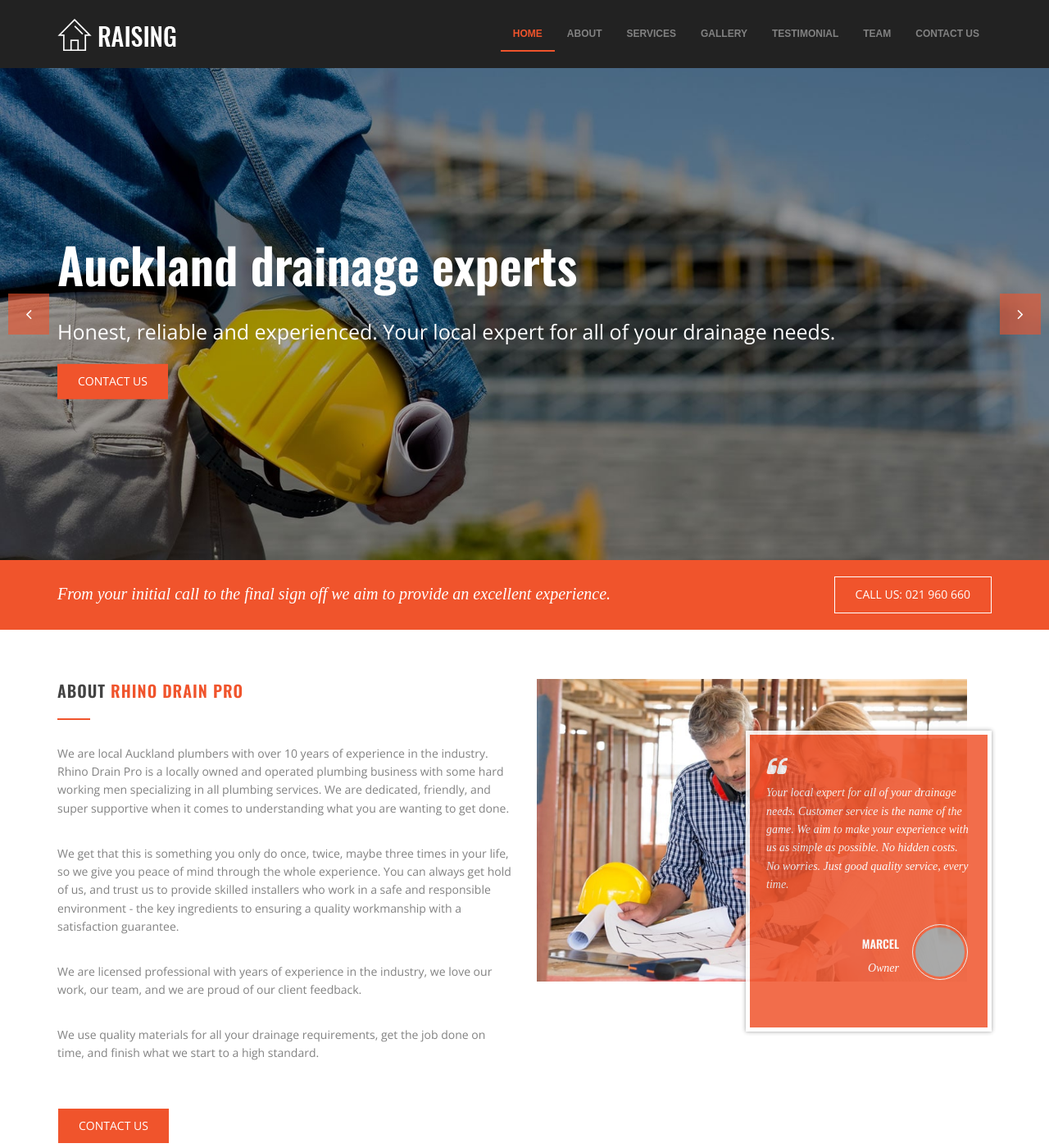
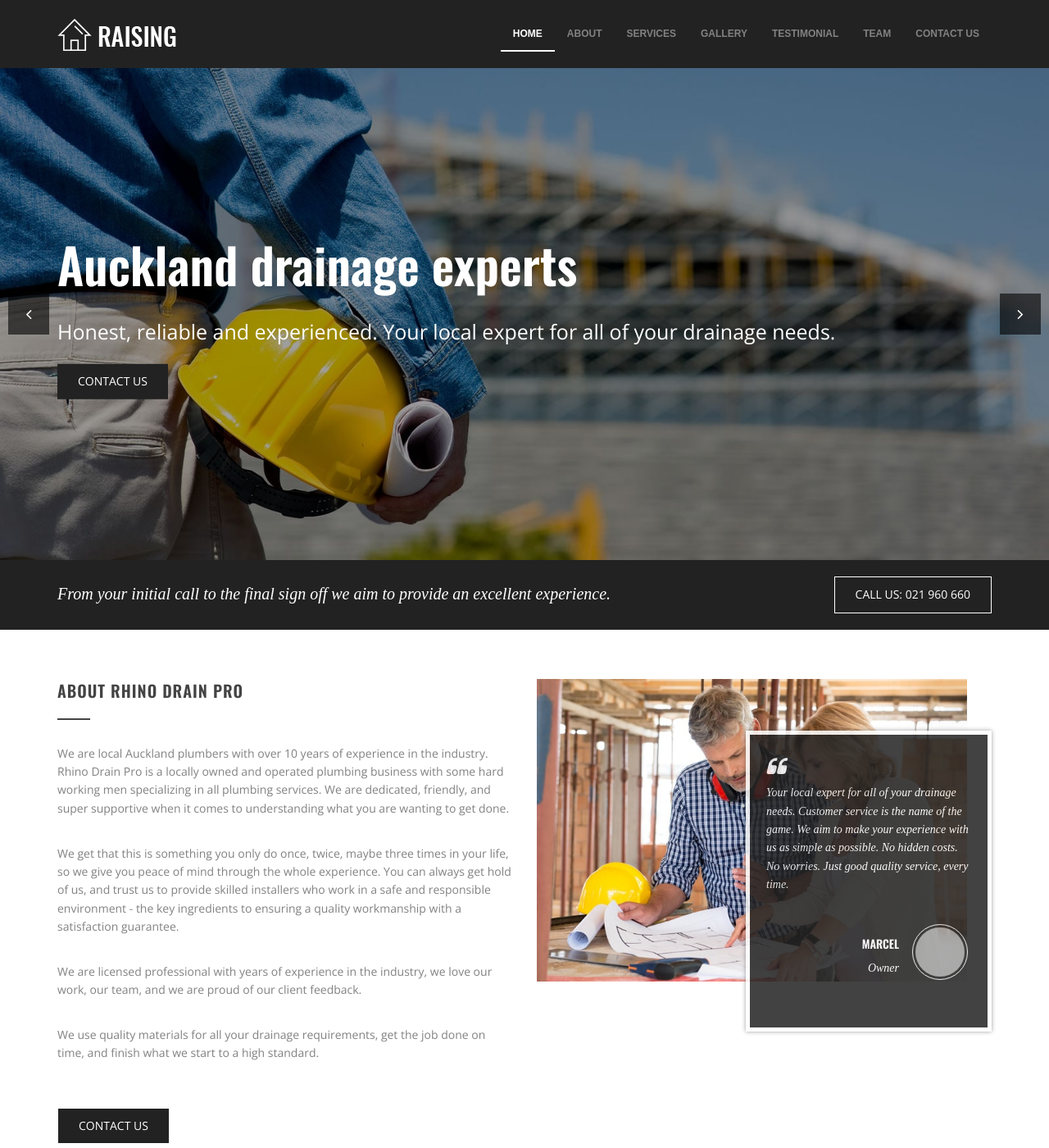
Before and after one commit to rhinodrainpro/rhinodrainpro.github.io, a Jekyll site: the page built from index.html, in a window 1280 px wide and 1400 px high. Shown: the whole window at 82% size. Built offline with Jekyll 4.4.1, drawn with Linux system fonts in a browser that asks for light colours; some web fonts are replaced; grey boxes are pictures that could not be loaded.

Commit message:
Update main.css

```diff
--- a/assets/css/main.css
+++ b/assets/css/main.css
@@ -261,7 +261,8 @@ a {
 
 a:hover {
     text-decoration: none;
-    color: #f0542c;
+    /* color: #f0542c; */
+    color: #000;
 }
 
 a:focus {
@@ -270,12 +271,14 @@ a:focus {
 
 ::-moz-selection {
     color: #fff;
-    background-color: #f0542c;
+    /* background-color: #f0542c; */
+    background-color: #000;
 }
 
 ::selection {
     color: #fff;
-    background-color: #f0542c;
+    /* background-color: #f0542c; */
+    background-color: #000;
 }
 
 .md-section {
@@ -358,7 +361,8 @@ textarea:-ms-input-placeholder, select:-ms-input-placeholder {
 
 input:not([type="button"]):not([type="submit"]):not([type="radio"]):not([type="checkbox"]):not([type="color"]):focus,
 textarea:focus, select:focus {
-    border-color: #f0542c;
+    /* border-color: #f0542c; */
+    border-color: #000;
 }
 
 input:not([type="button"]):not([type="submit"]):not([type="radio"]):not([type="checkbox"]):not([type="color"])[disabled],
@@ -494,11 +498,13 @@ mark, .mark {
 }
 
 .btn-primary {
-    background-color: #f0542c;
+    /*background-color: #f0542c;*/
+    background-color: #222;
 }
 
 .btn-primary:hover {
-    background-color: #da390f;
+    /*background-color: #da390f;*/
+    background-color: #000000;
 }
 
 .btn-danger {
@@ -679,7 +685,8 @@ mark, .mark {
 --------------------------------------------------------------------------------*/
 
 .cta-02 {
-    background-color: #f0542c;
+    /*background-color: #f0542c;*/
+    background-color: #222;
     padding: 20px 0;
 }
 
@@ -1553,7 +1560,8 @@ mark, .mark {
 
 .quote-02 {
     max-width: 300px;
-    background-color: #f0542c;
+    /*background-color: #f0542c;*/
+    background-color: #222;
     border: 5px solid #fff;
     padding: 20px;
     margin: 0;
@@ -1607,7 +1615,8 @@ mark, .mark {
 }
 
 .quote__style-02 {
-    border-left: 2px solid #f0542c;
+    /*border-left: 2px solid #f0542c;*/
+    border-left: 2px solid #222;
     background-color: transparent;
     padding: 0 10px;
 }
@@ -1681,6 +1690,9 @@ mark, .mark {
     margin-bottom: 40px;
     background-color: #fff;
     padding: 15px;
+    height: -webkit-calc(100% - 40px);
+    height: -moz-calc(100% - 40px);
+    height: calc(100% - 40px);
 }
 
 .services__title {
@@ -1690,7 +1702,8 @@ mark, .mark {
 }
 
 .services__title:hover {
-    color: #f0542c;
+    /*color: #f0542c;*/
+    color: #000000;
 }
 
 .services__img {
@@ -2294,9 +2307,9 @@ mark, .mark {
     text-align: center;
     color: #fff;
     border-radius: 50%;
+    /* background-color: #f0542c; */
     background-color: #222;
     margin: 5px;
-    background-color: #f0542c;
     color: #fff;
 }
 
@@ -2389,7 +2402,7 @@ mark, .mark {
     left: 0;
     width: 100%;
     height: 100%;
-    background-color: rgba(240, 84, 44, .9);
+    background-color: rgba(0, 0, 0, 0.9);
     visibility: hidden;
     opacity: 0;
     transition: all .3s ease;
@@ -2433,14 +2446,16 @@ mark, .mark {
 }
 
 .sec-title__title span {
-    color: #f0542c;
+    /*background-color: #f0542c;*/
+    color: #444;
 }
 
 .sec-title__divider {
     display: block;
     width: 40px;
     height: 2px;
-    background-color: #f0542c;
+    /*background-color: #f0542c;*/
+    background-color: #444;
 }
 
 .sec-title__lg-title .sec-title__title {
@@ -2495,7 +2510,8 @@ mark, .mark {
 
 .widget-contact__title {
     text-transform: capitalize;
-    color: #f0542c;
+    /*color: #f0542c;*/
+    color: #222;
 }
 
 .widget-contact__text {
@@ -3217,7 +3233,8 @@ mark, .mark {
     }
 
     .raising-nav li:hover > a {
-        color: #f0542c;
+        /*color: #f0542c;*/
+        color: #ffffff;
     }
 
     .raising-nav .raising-menu .sub-menu {
@@ -3280,12 +3297,14 @@ mark, .mark {
 
     .raising-nav .raising-menu .sub-menu .current-menu-parent > a,
     .raising-nav .raising-menu .sub-menu .current-menu-item > a {
-        color: #f0542c;
+        /*color: #f0542c;*/
+        color: #fff;
     }
 
     .raising-nav .raising-menu .current-menu-parent > a,
     .raising-nav .raising-menu .current-menu-item > a {
-        color: #f0542c;
+        /*color: #f0542c;*/
+        color: #fff;
     }
 
     .raising-nav .raising-menu .sub-menu {
@@ -3427,7 +3446,8 @@ mark, .mark {
     right: 0;
     width: 0;
     height: 2px;
-    background-color: #f0542c;
+    /* background-color: #f0542c; */
+    background-color: #fff;
     margin: 0 auto;
     visibility: hidden;
     opacity: 0;
@@ -3441,7 +3461,8 @@ mark, .mark {
 }
 
 .raising-nav li.current a {
-    color: #f0542c;
+    /* color: #f0542c; */
+    color: #fff;
 }
 
 .raising-menu.active ~ .navbar-toggle span:nth-child(1) {
@@ -3506,11 +3527,11 @@ mark, .mark {
     line-height: 50px;
     font-size: 20px;
     text-align: center;
-    background-color: rgba(240, 84, 44, .6);
+    background-color: rgba(0, 0, 0, 0.6);
 }
 
 .hero .swiper-button-custom > div:hover {
-    background-color: #f0542c;
+    background-color: #000000;
     color: #fff;
 }
 
```
